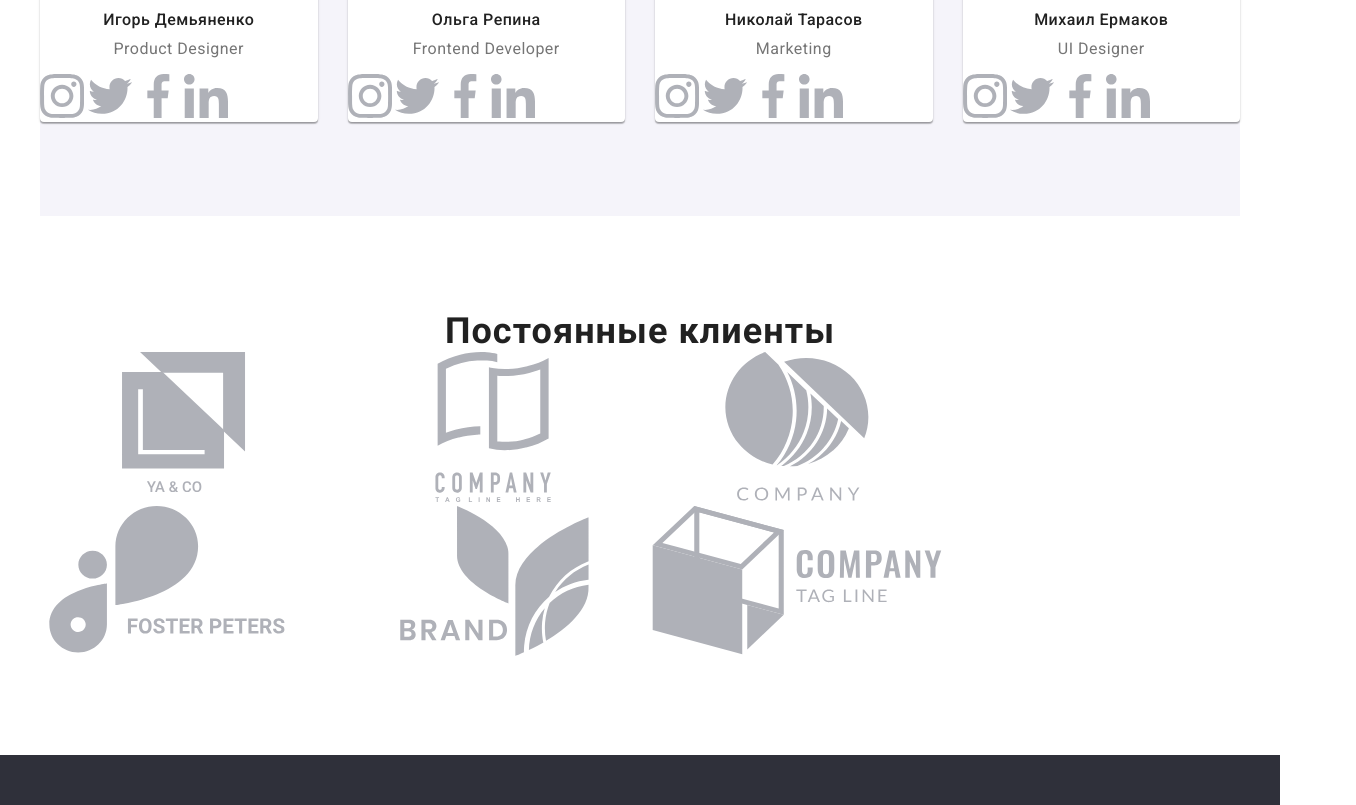
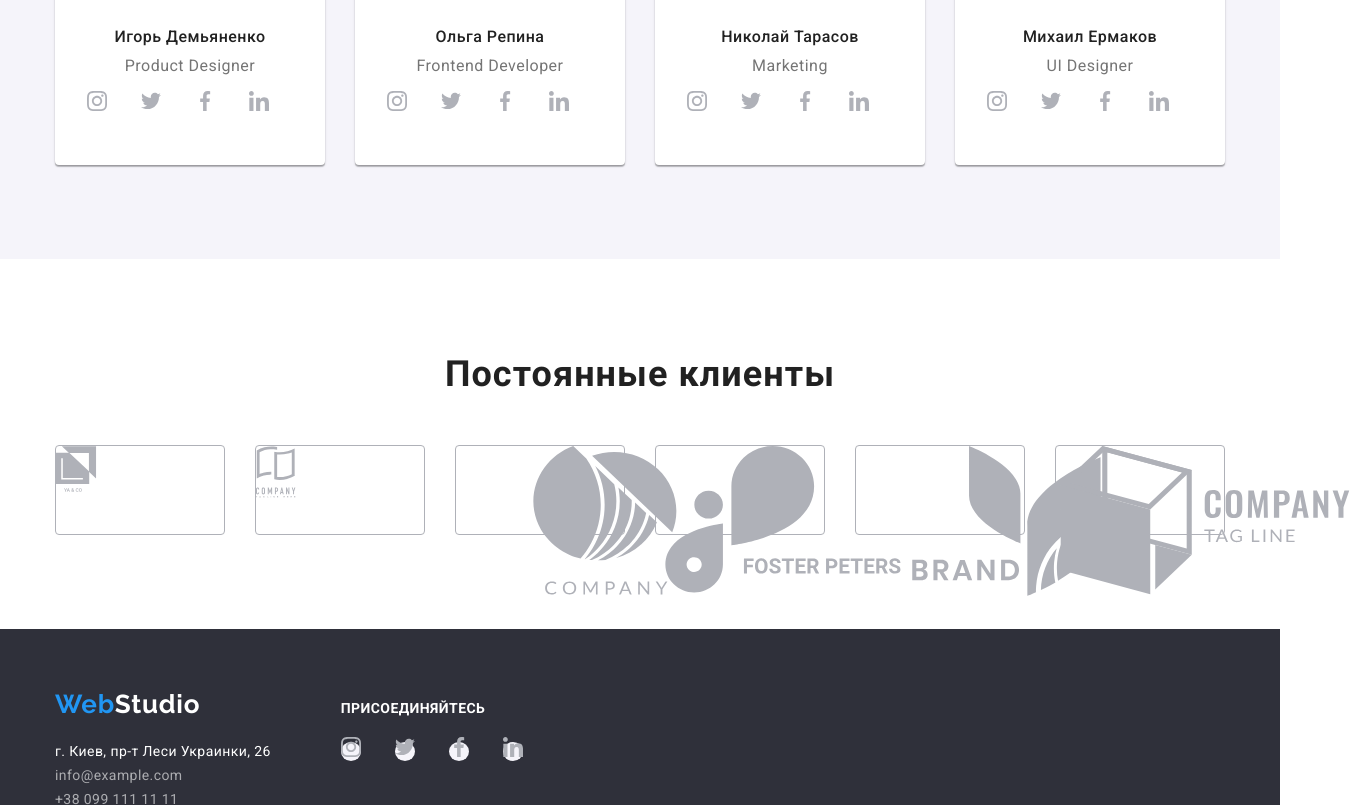
Before and after one commit to Otmetelitsa/goit-markup-hw-04, a plain HTML site: page index.html in a window 1280 px wide. Shown: the part 1995-2800 px from the top of the page, 1356 px wide, since content can reach past the window. Drawn offline with nearby package versions, Linux system fonts and the light colour scheme.

Commit message:
add icons

```diff
--- a/css/style.css
+++ b/css/style.css
@@ -65,14 +65,26 @@ button:focus {
   /* decoration: none; */
 }
 
-/* GROUP STYLES */
+/* visually-hidden */
+/* display: none; */
 
 .contact-title,
 .features-title,
 .project-title {
-  display: none;
-  /* visibility: hidden; */
+  position: absolute;
+  width: 1px;
+  height: 1px;
+  margin: -1px;
+  border: 0;
+  padding: 0;
+
+  white-space: nowrap;
+  clip-path: inset(100%);
+  clip: rect(0 0 0 0);
+  overflow: hidden;
 }
+
+/* GROUP STYLES */
 
 .logo-text,
 .nav-item:hover,
@@ -146,23 +158,23 @@ button:focus {
   text-shadow: 0px 4px 4px rgba(0, 0, 0, 0.25), 0px 4px 4px rgba(0, 0, 0, 0.25);
 }
 
-.nav-link.nav-current {
+.nav-link.current {
   color: var(--text-blue);
-}
-
-.nav-link {
-  padding: 32px 0;
-  align-items: center;
 }
 
 .header-nav {
   display: flex;
-  align-items: center;
+  /* align-items: center; */
 }
 
 .nav-list {
   display: flex;
   margin-left: 93px;
+  /* align-items: center; */
+}
+
+.contact-item {
+  display: flex;
 }
 
 .nav-item:not(:first-child),
@@ -186,25 +198,42 @@ button:focus {
   font-size: 14px;
   line-height: 1.14;
   letter-spacing: 0.02em;
+  align-items: center;
+}
+
+.nav-link.current::after {
+  content: '';
+  display: inline-block;
+  /* position: absolute; */
+  width: 100%;
+  height: 4px;
+  bottom: -1px;
+  background-color: currentColor;
+  border-radius: 2px;
+  margin: 0 auto;
+  margin-top: 32px;
+}
+
+.nav-link {
+  padding: 32px 0;
 }
 
 .header-contacts {
   display: flex;
-  align-items: center;
   margin-left: auto;
+}
+.contact-link::after {
+  content: '';
 }
 
 .icon-mail,
 .icon-phone {
   margin-right: 10px;
-
-  /* background-size: contain; */
 }
 
 /* HERO */
 
 .hero {
-  max-width: 1600px;
   height: 600px;
   margin: 0 auto;
   background-image: linear-gradient(
@@ -213,6 +242,7 @@ button:focus {
     ),
     url(../images/hero.jpg);
   background-position: center;
+  background-repeat: no-repeat;
 }
 
 .hero-title {
@@ -259,7 +289,6 @@ button:focus {
 
 .features {
   padding-top: 94px;
-  padding-bottom: 94px;
 }
 
 .features-list {
@@ -311,7 +340,8 @@ button:focus {
 
 /* OCCUPATION */
 .occupation {
-  margin-bottom: 94px;
+  padding-top: 94px;
+  padding-bottom: 94px;
 }
 
 .occupation-list {
@@ -332,7 +362,6 @@ button:focus {
 /* TEAM */
 
 .team {
-  max-width: 1600px;
   background-color: var(--back-grey);
   margin-left: auto;
   margin-right: auto;
@@ -395,21 +424,27 @@ button:focus {
   margin-bottom: 16px;
 }
 
-.team-item::after {
-  content: '';
+.social-list {
+  display: flex;
+  margin-left: 32px;
+  margin-right: 32px;
+  margin-bottom: 30px;
+}
+
+.social-item,
+.footer-social-item {
   width: 44px;
   height: 44px;
-  background-image: url();
 }
 
-.team-icon {
-  margin-bottom: 30px;
+.social-item:not(:last-child) {
+  margin-right: 10px;
 }
 
 .icon-team,
 .icon-footer {
-  width: 44px;
-  height: 44px;
+  width: 20px;
+  height: 20px;
 }
 
 /* CLIENTS */
@@ -420,20 +455,48 @@ button:focus {
   padding: 94px 0;
 }
 
+.client-item {
+  display: flex;
+  padding-top: 50px;
+  justify-content: center;
+  align-items: center;
+}
+
+.client-list {
+  display: flex;
+  width: 170px;
+  height: 90px;
+  border: 1px solid #afb1b8;
+  border-radius: 4px;
+}
+
+.client-link:hover,
+.client-link:focus,
+.icon-client:hover,
+.icon-client:focus {
+  fill: var(--text-blue);
+  border-color: var(--text-blue);
+}
+
+.client-list:not(:last-child) {
+  margin-right: 30px;
+}
+
 /* FOOTER */
 
 .footer {
-  max-width: 1600px;
   margin-left: auto;
   margin-right: auto;
   padding: 60px 0;
 }
 
-.footer-contacts {
-  display: inline-block;
+.footer-box,
+.footer-social {
+  display: flex;
+  align-items: baseline;
 }
 
-.address {
+.footer-address {
   margin-top: 20px;
 }
 
@@ -442,7 +505,7 @@ button:focus {
   margin-top: 9px;
 }
 
-.address,
+.footer-address,
 .footer-link {
   font-style: normal;
   font-weight: normal;
@@ -451,8 +514,16 @@ button:focus {
   letter-spacing: 0.03em;
 }
 
+.join {
+  margin-left: 70px;
+}
+
 .footer-title {
-  display: flex;
+  margin-bottom: 20px;
+}
+
+.footer-social-item:not(:last-child) {
+  margin-right: 10px;
 }
 
 .footer-link-social {
@@ -464,8 +535,8 @@ button:focus {
 /* PROJECTS */
 .project-filter {
   display: flex;
-  margin-top: 94px;
-  margin-bottom: 16px;
+  padding-top: 94px;
+  /* padding-bottom: 20px; */
   justify-content: center;
 }
 
@@ -502,9 +573,9 @@ button:focus {
   /* outline: 1px solid red; */
   display: flex;
   flex-wrap: wrap;
-  margin-top: 4px;
+  margin-top: 20px;
   margin-right: -30px;
-  margin-bottom: 94px;
+  padding-bottom: 94px;
 }
 
 /* .thumb {
--- a/index.html
+++ b/index.html
@@ -23,7 +23,7 @@
 
                 <ul class="nav-list">
                     <li class="nav-item">
-                        <a class="nav-link nav-current" href="index.html">Студия</a>
+                        <a class="nav-link current" href="index.html">Студия</a>
                     </li>
 
                     <li class="nav-item">
@@ -38,20 +38,22 @@
 
                 <ul class="header-contacts">
                     <li class="contact-item">
+                        <a class="contact-link" href="mailto:info@devstudio.com">info@devstudio.com
                             <svg class="icon-mail" width="16" height="12">
                                 <use href="../images/sprite.svg#mail">
                                 </use>
                             </svg>
-                        <a class="contact-link" href="mailto:info@devstudio.com">info@devstudio.com</a>
+                        </a>
 
                     </li>
 
                     <li class="contact-item">
-                        <svg class="icon-mail" width="10" height="16">
+                        <a class="contact-link" href="tel:+380961111111">+38 096 111 11 11
+                            <svg class="icon-phone" width="10" height="16">
                                 <use href="../images/sprite.svg#phone">
                                 </use>
                             </svg>
-                        <a class="contact-link" href="tel:+380961111111">+38 096 111 11 11</a>
+                        </a>
 
                     </li>
                </ul>
@@ -133,9 +135,9 @@
             </div>
         </section>
 
-        <section>
+        <section class="team">
             <!-- TEAM CONTEINER -->
-            <div class="conteiner team">
+            <div class="conteiner">
                 <h2 class="team-title">Наша команда</h2>
 
                 <ul class="team-list">
@@ -144,27 +146,40 @@
                         <p class="team-name">Игорь Демьяненко</p>
                         <p class="team-text">Product Designer</p>
 
-                        <a href="" class="link-social"></a>
+                        <ul class="social-list">
+                            <li class="social-item">
+                                <a href="" class="link-social">
                                     <svg class="icon-team">
-                                <use href="../images/sprite.svg#inst">
-                                </use>
+                                        <use href="../images/sprite.svg#inst"></use>
                                     </svg>
+                                </a>
+                            </li>
 
-                        <a href="" class="link-social"></a>
+                            <li class="social-item">
+                                <a href="" class="link-social">
                                     <svg class="icon-team">
-                                <use href="../images/sprite.svg#twit">
-                                </use>
+                                        <use href="../images/sprite.svg#twit"></use>
                                     </svg>
-                         <a href="" class="link-social"></a>
+                                </a>
+                            </li>
+
+                            <li class="social-item">
+                                <a href="" class="link-social">
                                     <svg class="icon-team">
-                                <use href="../images/sprite.svg#fb">
-                                </use>
+                                        <use href="../images/sprite.svg#fb"></use>
                                     </svg>
-                        <a href="" class="link-social"></a>
+                                </a>
+                            </li>
+
+                            <li class="social-item">
+                                <a href="" class="link-social">
                                     <svg class="icon-team">
-                                <use href="../images/sprite.svg#lin">
-                                </use>
+                                        <use href="../images/sprite.svg#lin"></use>
                                     </svg>
+                                </a>
+                            </li>
+                        </ul>
+
                     </li>
 
                     <li class="team-item">
@@ -172,27 +187,39 @@
                         <p class="team-name">Ольга Репина</p>
                         <p class="team-text">Frontend Developer</p>
 
-                        <a href="" class="link-social"></a>
+                        <ul class="social-list">
+                            <li class="social-item">
+                                <a href="" class="link-social">
                                     <svg class="icon-team">
-                            <use href="../images/sprite.svg#inst">
-                            </use>
+                                        <use href="../images/sprite.svg#inst"></use>
                                     </svg>
+                                </a>
+                            </li>
 
-                        <a href="" class="link-social"></a>
+                            <li class="social-item">
+                                <a href="" class="link-social">
                                     <svg class="icon-team">
-                            <use href="../images/sprite.svg#twit">
-                            </use>
+                                        <use href="../images/sprite.svg#twit"></use>
                                     </svg>
-                        <a href="" class="link-social"></a>
+                                </a>
+                            </li>
+
+                            <li class="social-item">
+                                <a href="" class="link-social">
                                     <svg class="icon-team">
-                            <use href="../images/sprite.svg#fb">
-                            </use>
+                                        <use href="../images/sprite.svg#fb"></use>
                                     </svg>
-                        <a href="" class="link-social"></a>
+                                </a>
+                            </li>
+
+                            <li class="social-item">
+                                <a href="" class="link-social">
                                     <svg class="icon-team">
-                            <use href="../images/sprite.svg#lin">
-                            </use>
+                                        <use href="../images/sprite.svg#lin"></use>
                                     </svg>
+                                </a>
+                            </li>
+                        </ul>
                     </li>
 
                     <li class="team-item">
@@ -200,27 +227,39 @@
                         <p class="team-name">Николай Тарасов</p>
                         <p class="team-text">Marketing</p>
 
-                        <a href="" class="link-social"></a>
+                        <ul class="social-list">
+                            <li class="social-item">
+                                <a href="" class="link-social">
                                     <svg class="icon-team">
-                            <use href="../images/sprite.svg#inst">
-                            </use>
+                                        <use href="../images/sprite.svg#inst"></use>
                                     </svg>
+                                </a>
+                            </li>
 
-                        <a href="" class="link-social"></a>
+                            <li class="social-item">
+                                <a href="" class="link-social">
                                     <svg class="icon-team">
-                            <use href="../images/sprite.svg#twit">
-                            </use>
+                                        <use href="../images/sprite.svg#twit"></use>
                                     </svg>
-                        <a href="" class="link-social"></a>
+                                </a>
+                            </li>
+
+                            <li class="social-item">
+                                <a href="" class="link-social">
                                     <svg class="icon-team">
-                            <use href="../images/sprite.svg#fb">
-                            </use>
+                                        <use href="../images/sprite.svg#fb"></use>
                                     </svg>
-                        <a href="" class="link-social"></a>
+                                </a>
+                            </li>
+
+                            <li class="social-item">
+                                <a href="" class="link-social">
                                     <svg class="icon-team">
-                            <use href="../images/sprite.svg#lin">
-                            </use>
+                                        <use href="../images/sprite.svg#lin"></use>
                                     </svg>
+                                </a>
+                            </li>
+                        </ul>
                     </li>
 
                     <li class="team-item">
@@ -228,27 +267,39 @@
                         <p class="team-name">Михаил Ермаков</p>
                         <p class="team-text">UI Designer</p>
 
-                        <a href="" class="link-social"></a>
+                        <ul class="social-list">
+                            <li class="social-item">
+                                <a href="" class="link-social">
                                     <svg class="icon-team">
-                            <use href="../images/sprite.svg#inst">
-                            </use>
+                                        <use href="../images/sprite.svg#inst"></use>
                                     </svg>
+                                </a>
+                            </li>
 
-                        <a href="" class="link-social"></a>
+                            <li class="social-item">
+                                <a href="" class="link-social">
                                     <svg class="icon-team">
-                            <use href="../images/sprite.svg#twit">
-                            </use>
+                                        <use href="../images/sprite.svg#twit"></use>
                                     </svg>
-                        <a href="" class="link-social"></a>
+                                </a>
+                            </li>
+
+                            <li class="social-item">
+                                <a href="" class="link-social">
                                     <svg class="icon-team">
-                            <use href="../images/sprite.svg#fb">
-                            </use>
+                                        <use href="../images/sprite.svg#fb"></use>
                                     </svg>
-                        <a href="" class="link-social"></a>
+                                </a>
+                            </li>
+
+                            <li class="social-item">
+                                <a href="" class="link-social">
                                     <svg class="icon-team">
-                            <use href="../images/sprite.svg#lin">
-                            </use>
+                                        <use href="../images/sprite.svg#lin"></use>
                                     </svg>
+                                </a>
+                            </li>
+                        </ul>
                     </li>
                 </ul>
             </div>
@@ -258,71 +309,108 @@
             <!-- CLIENT CONTEINER -->
             <div class="conteiner client">
                 <h2 class="client-title">Постоянные клиенты</h2>
+
+                <ul class="client-item">
+                    <li class="client-list">
+                        <a class class="client-link" href="">
                         <svg class="icon-client">
-                        <use href="../images/sprite.svg#client1">
-                        </use>
+                            <use href="../images/sprite.svg#client1" width="44.27" height="49.23"></use>
                         </svg>
+                        </a>
+                    </li>
 
+                    <li class="client-list">
+                        <a class="client-link" href="">
                         <svg class="icon-client">
-                        <use href="../images/sprite.svg#client2">
-                        </use>
+                            <use href="../images/sprite.svg#client2" width="40" height="52"></use>
                         </svg>
+                        </a>
+                    </li>
+                    <li class="client-list">
+                        <a class="client-link" href="">
+                        <svg class="icon-client">
+                            <use href="../images/sprite.svg#client3"></use>
+                        </svg>
+                        </a>
+                    </li>
+                    <li class="client-list">
+                        <a class="client-link" href="">
+                        <svg class="icon-client">
+                            <use href="../images/sprite.svg#client4"></use>
+                        </svg>
+                        </a>
+                    </li>
+                    <li class="client-list">
+                        <a class="client-link" href="">
+                        <svg class="icon-client">
+                            <use href="../images/sprite.svg#client5"></use>
+                        </svg>
+                        </a>
+                    </li>
+                    <li class="client-list">
+                        <a class="client-link" href="">
+                        <svg class="icon-client">
+                            <use href="../images/sprite.svg#client6"></use>
+                        </svg>
+                        </a>
+                    </li>
+                </ul>
 
-                    <svg class="icon-client">
-                        <use href="../images/sprite.svg#client3">
-                        </use>
-                    </svg>
-
-                    <svg class="icon-client">
-                        <use href="../images/sprite.svg#client4">
-                        </use>
-                    </svg>
-
-                    <svg class="icon-client">
-                        <use href="../images/sprite.svg#client5">
-                        </use>
-                    </svg>
-
-                    <svg class="icon-client">
-                        <use href="../images/sprite.svg#client6">
-                        </use>
-                    </svg>
             </div>
         </section>
     </main>
 
     <footer>
-        <section>
+        <section class="footer">
             <!-- FOOTER -->
-            <div class="footer" id="address">
+            <div class="conteiner footer-box" id="address">
+                <div class="address">
                     <h2 class="contact-title">Контакты</h2>
 
                     <a class="footer-logo" href=""><span class="logo-text">Web</span>Studio</a>
                     <address class="footer-contacts">
-                    <p class="address">г. Киев, пр-т Леси Украинки, 26</p>
+                        <p class="footer-address">г. Киев, пр-т Леси Украинки, 26</p>
                         <p><a class="footer-link" href="mailto:info@example.com">info@example.com</a></p>
                         <p><a class="footer-link" href="tel:+380991111111">+38 099 111 11 11</a></p>
                     </address>
+                </div>
 
+                <div class="join">
                     <h3 class="footer-title">Присоединяйтесь</h3>
-
-                <a href="" class="footer-link-social"></a>
+                    <ul class="footer-social">
+                        <li class="footer-social-item">
+                            <a href="" class="footer-link-social">
                                 <svg class="icon-footer">
                                     <use href="../images/sprite.svg#inst"></use>
                                 </svg>
+                            </a>
+                        </li>
 
-                <a href="" class="footer-link-social"></a>
+                        <li class="footer-social-item">
+                            <a href="" class="footer-link-social">
                                 <svg class="icon-footer">
                                     <use href="../images/sprite.svg#twit"></use>
                                 </svg>
-                <a href="" class="footer-link-social"></a>
+                            </a>
+                        </li>
+
+                        <li class="footer-social-item">
+                            <a href="" class="footer-link-social">
                                 <svg class="icon-footer">
                                     <use href="../images/sprite.svg#fb"></use>
                                 </svg>
-                <a href="" class="footer-link-social"></a>
+                            </a>
+                        </li>
+
+                        <li class="footer-social-item">
+                            <a href="" class="footer-link-social">
                                 <svg class="icon-footer">
                                     <use href="../images/sprite.svg#lin"></use>
                                 </svg>
+                            </a>
+                        </li>
+                    </ul>
+                </div>
             </div>
         </section>
     </footer>
```
Also changed, not shown: portfolio.html (+3 -3 lines). Lines whose indentation alone changed are shown as unchanged.
